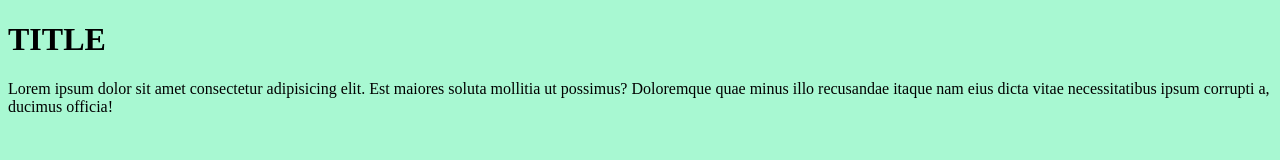
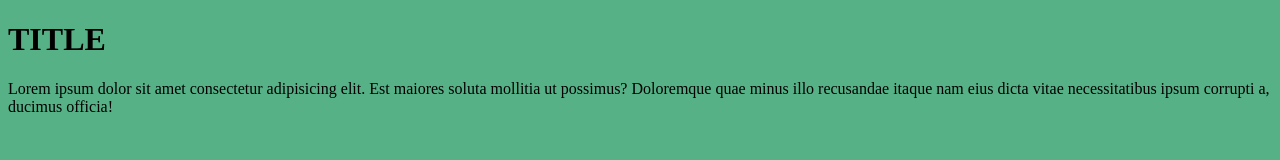
Before and after one commit to ijpyt/example, a plain HTML site: page index.html in a window 1280 px wide. Drawn offline with Linux system fonts and the light colour scheme.

Commit message:
Updates change to color

```diff
--- a/css/style.css
+++ b/css/style.css
@@ -1,3 +1,3 @@
 body {
-    background-color: #a8f8d2;
+    background-color: #56b186;
 }
```
